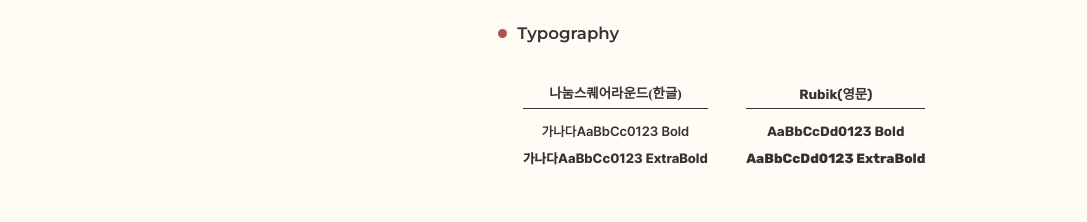
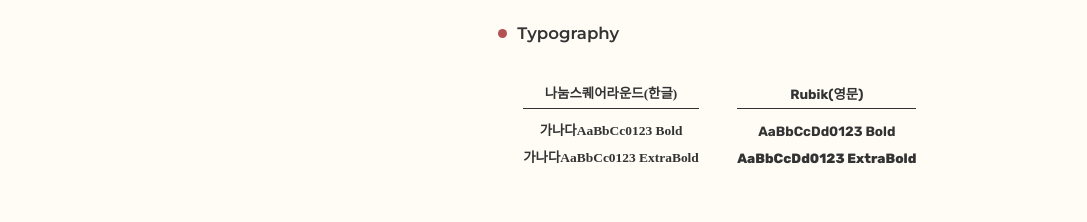
Before and after one commit to jieun822/portfolio, a plain HTML site: page project2/project2.html in a window 1280 px wide. Shown: the part 2389-2611 px from the top of the page, without its empty margins (96-1183 px from the left). Drawn offline with nearby package versions, Linux system fonts and the light colour scheme; a web font is replaced by a local one.

Commit message:
230716 작업

```diff
--- a/project2/project2.css
+++ b/project2/project2.css
@@ -394,6 +394,11 @@
   font-family: Rubik, sans-serif;
 }
 
+.styleguide .typo-wrap .typo-left h3,
+.styleguide .typo-wrap .typo-left p{
+  font-family: var(--ko-font2);
+}
+
 /****** publishing ******/
 .publishing {
   padding: 10vw 0 0;
```
